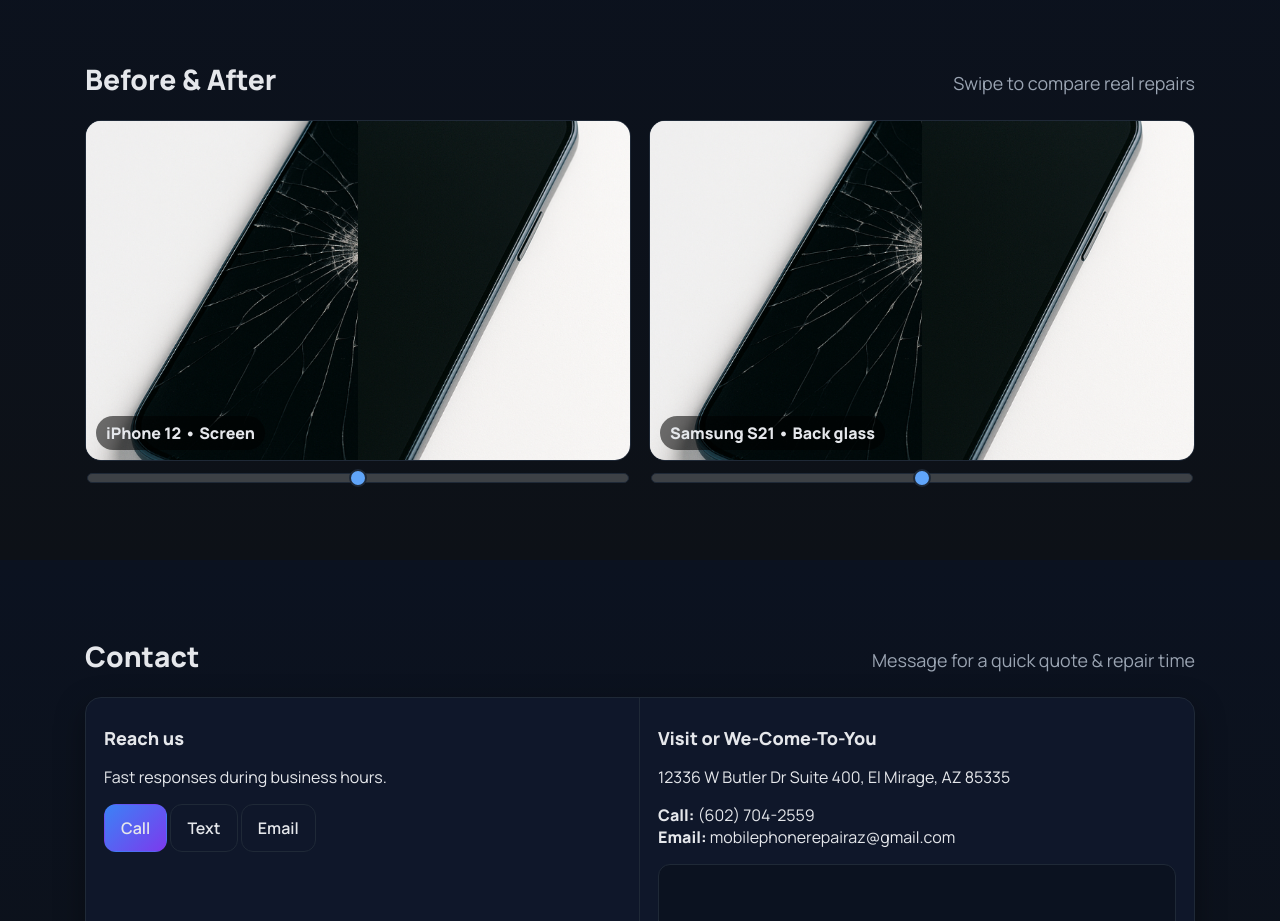
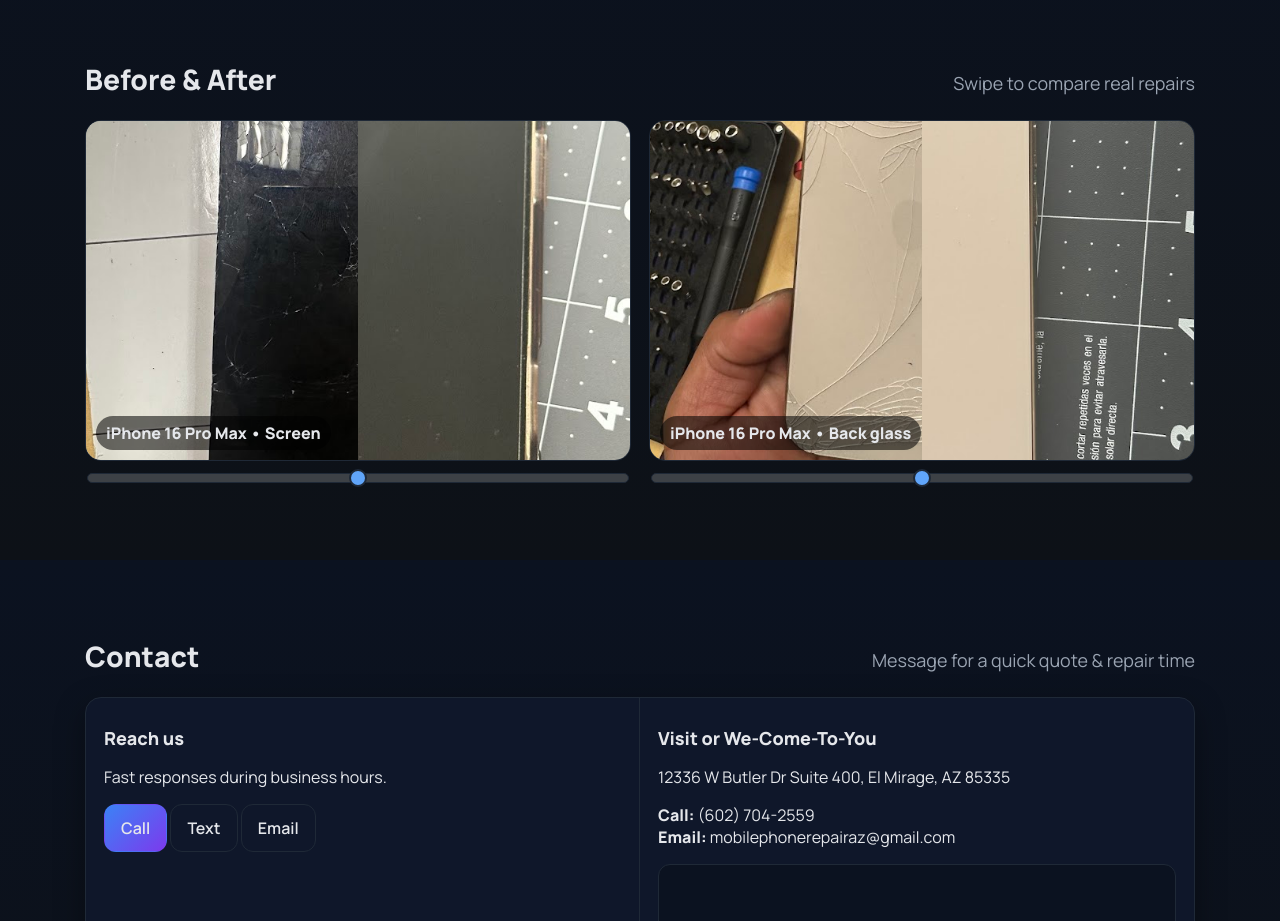
Before and after one commit to stephanuh/Mobile-fixation, a plain HTML site: page index.html in a window 1280 px wide. Shown: the part 1040-1961 px from the top of the page. Drawn offline with Linux system fonts and the light colour scheme; grey boxes are pictures that could not be loaded.

Commit message:
updated photos and add a readme

```diff
--- a/index.html
+++ b/index.html
@@ -84,7 +84,7 @@
     .ba{display:grid;grid-template-columns:1fr 1fr;gap:18px}
     .ba .item{display:grid;grid-template-rows:auto 38px;gap:10px}
     .ba .view{position:relative;border-radius:16px;overflow:hidden;border:1px solid #1f2937;background:#0b1220;aspect-ratio:16/10}
-    .ba .view img{position:absolute;inset:0;width:100%;height:100%;object-fit:cover}
+    .ba .view img{position:absolute;inset:0;width:100%;height:100%;object-fit:cover; object-position: center;}
     .ba .view img.before{clip-path:inset(0 50% 0 0)}
     .ba .caption{position:absolute;left:10px;bottom:10px;background:rgba(0,0,0,.55);padding:6px 10px;border-radius:999px;font-weight:700}
     .ba .slider{appearance:none;height:10px;background:rgba(255,255,255,.2);border-radius:999px;outline:none;border:1px solid #1f2937}
@@ -190,18 +190,18 @@
         <!-- Item 1 -->
         <div class="item">
           <div class="view" data-ba>
-            <img src="images/after.PNG" alt="After: new screen"/>
-            <img class="before" src="images/before.PNG" alt="Before: cracked screen"/>
-            <span class="caption">iPhone 12 • Screen</span>
+            <img src="images/Fixedfrontiphone16promax.jpg" alt="After: new screen"/>
+            <img class="before" src="images/Brokenfrontiphone16promax.jpg" alt="Before: cracked screen"/>
+            <span class="caption">iPhone 16 Pro Max • Screen</span>
           </div>
           <input class="slider" type="range" min="0" max="100" value="50" aria-label="Before/after slider for iPhone 12"/>
         </div>
         <!-- Item 2 -->
         <div class="item">
           <div class="view" data-ba>
-            <img src="images/after.PNG" alt="After: replaced back glass"/>
-            <img class="before" src="images/before.PNG" alt="Before: broken back glass"/>
-            <span class="caption">Samsung S21 • Back glass</span>
+            <img src="images/Fixedbackiphone16promax.jpg" alt="After: replaced back glass"/>
+            <img class="before" src="images/Brokenbackiphone16promax.jpg" alt="Before: broken back glass"/>
+            <span class="caption">iPhone 16 Pro Max • Back glass</span>
           </div>
           <input class="slider" type="range" min="0" max="100" value="50" aria-label="Before/after slider for Samsung S21"/>
         </div>
```
Also changed, not shown: images/Brokenbackiphone16promax.jpg (added), images/Brokenfrontiphone16promax.jpg (added), images/Fixedbackiphone16promax.jpg (added), images/Fixedfrontiphone16promax.jpg (added), images/mpr.PNG (added), 1 other file.
